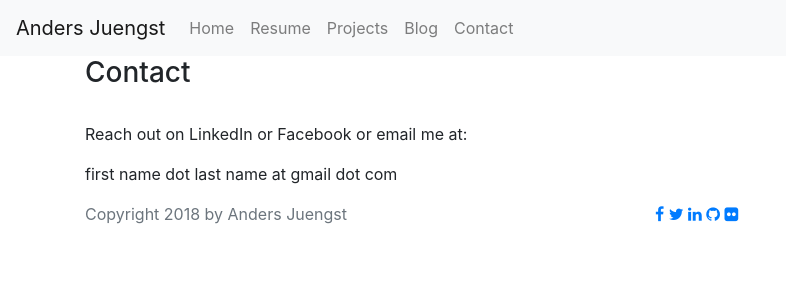
After one commit to DersJ/resume-site-2, a Django app: page /contact/ in a window 1280 px wide. The commit adds this page. Shown: the top 300 px of the page, without its empty margins (0-786 px from the left). Run offline with Django 3.2, Linux system fonts and the light colour scheme; some libraries are stand-ins or nearby versions.

```diff
--- a/resumesite2/urls.py
+++ b/resumesite2/urls.py
@@ -28,6 +28,7 @@ urlpatterns = [
     path('', TemplateView.as_view(template_name="home.html")),
     path('resume/', TemplateView.as_view(template_name="resume.html")),
     path('projects/', TemplateView.as_view(template_name='projects.html')),
+    path('contact/', TemplateView.as_view(template_name='contact.html')),
     path('engl105/', TemplateView.as_view(template_name='engl105/index.html')),
     path('engl105/personal/', TemplateView.as_view(template_name='engl105/personal.html')),
     path('engl105/science/', TemplateView.as_view(template_name='engl105/science.html')),
--- /dev/null
+++ b/templates/contact.html
@@ -0,0 +1,25 @@
+{% extends "base.html" %}
+
+{%block content %}
+<div class="container my-container">
+<h3>Contact</h3>
+</br>
+<div class="row">
+<div class="col-sm-6">
+<p>Reach out on LinkedIn or Facebook or email me at: <p>
+<p>first name dot last name at gmail dot com</p>
+
+
+
+</div>
+<div class="col-sm-6">
+
+</div>
+
+</div>
+
+</div>
+
+
+
+{%endblock content%}
--- a/templates/navbar.html
+++ b/templates/navbar.html
@@ -20,6 +20,9 @@
       <li class="nav-item">
         <a class="nav-link" href="/blog/">Blog</a>
       </li>
+      <li class="nav-item">
+        <a class="nav-link" href="/contact/">Contact</a>
+      </li>
     </ul>
 
   </div>
--- a/templates/resume.html
+++ b/templates/resume.html
@@ -30,7 +30,6 @@
 <h5>Whole Foods Market</h5>
 <p>Cashier • Oct 2017-Present</p>
 
-<a href="https://docs.google.com/document/d/1GXa3IzoZiqwDAkcWWBRsJT4AkeV7FOMF_JogKbCakJw/edit?usp=sharing" target="_blank">Download full resume</a>
 
 </div>
 <div class="col-sm-6">
```
